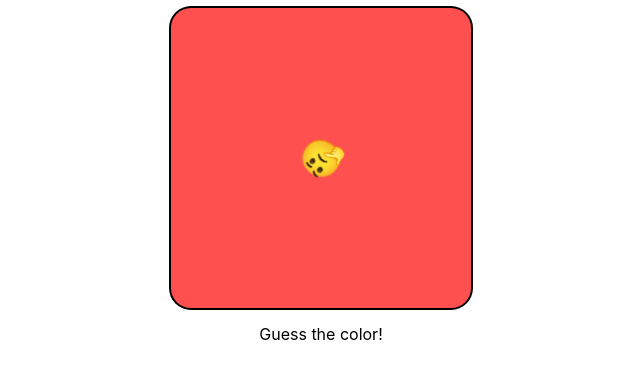
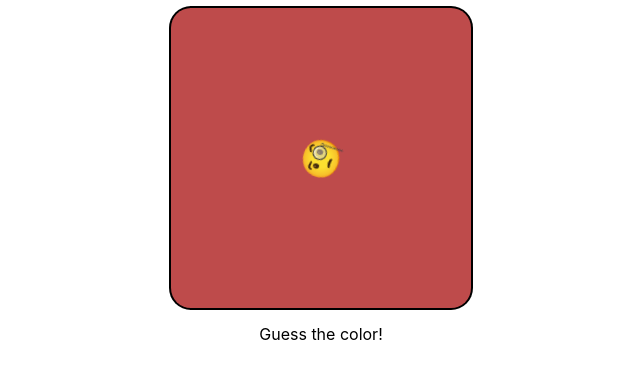
Before and after one commit to khajimatov/ColorGuessr, a React (Vite) app: page / in a window 1280 px wide. Shown: the top 378 px of the page, without its empty margins (319-959 px from the left). Built offline with nearby package versions, Linux system fonts and the light colour scheme.

Commit message:
Changed emoji

```diff
--- a/index.html
+++ b/index.html
@@ -4,7 +4,7 @@
 <head>
   <meta charset="UTF-8" />
   <meta name="viewport" content="width=device-width, initial-scale=1.0" />
-  <title>Vite + React + TS</title>
+  <title>ColorGuessr</title>
 </head>
 
 <body>
--- a/src/components/ColorCard/ColorCard.module.scss
+++ b/src/components/ColorCard/ColorCard.module.scss
@@ -1,5 +1,5 @@
 .colorCard {
-    background-color: #ff5050;
+    background-color: #be4b4b;
     width: 300px;
     height: 300px;
     margin: auto;
@@ -12,7 +12,7 @@
 
     p {
         animation-name: rotate;
-        animation-duration: 10s;
+        animation-duration: 20s;
         animation-iteration-count: infinite;
         animation-timing-function: linear;
 
--- a/src/components/ColorCard/index.tsx
+++ b/src/components/ColorCard/index.tsx
@@ -4,7 +4,7 @@ import styles from './ColorCard.module.scss';
 const ColorCard = () => {
     return (
         <div className={styles.colorCard}>
-            <p>🤔</p>
+            <p>🧐</p>
         </div>
     )
 }
```
